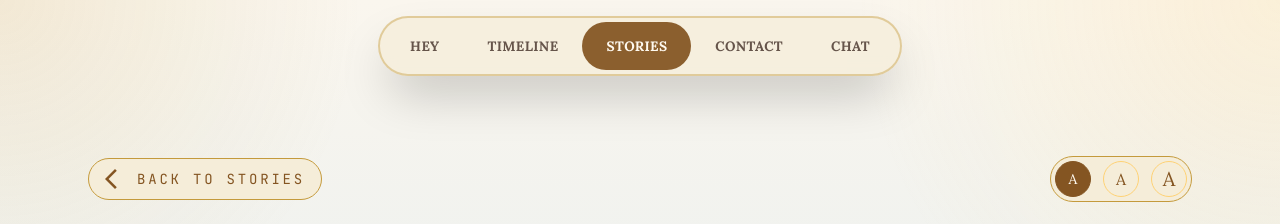
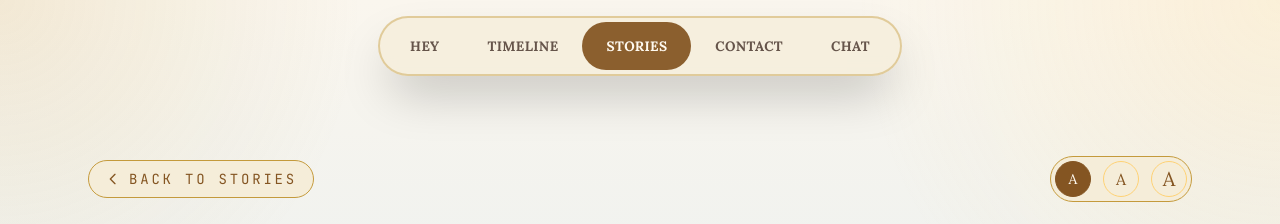
Before and after one commit to kishoreshanto/kishoreshanto, a SvelteKit app: page /story/meet-noir-1 in a window 1280 px wide. Shown: the top 224 px of the page. Built offline with nearby package versions, Linux system fonts and the light colour scheme; a web font is replaced by a local one.

Commit message:
Enhance image loading performance with lazy loading and async decoding for story images

```diff
--- a/src/routes/story/+page.svelte
+++ b/src/routes/story/+page.svelte
@@ -22,9 +22,15 @@
 <div
 	class="mx-auto mt-6 grid grid-cols-1 gap-6 md:grid-cols-2 md:px-16 lg:grid-cols-3 2xl:grid-cols-4"
 >
-	{#each data.stories as story (story.id)}
+	{#each data.stories as story, index (story.id)}
 		<a href={`/story/${story.id}`} class="story-card block h-full overflow-hidden">
-			<img src={story.coverImageUrl} alt={story.storyTitle} class="max-h-46" />
+			<img
+				src={story.coverImageUrl}
+				alt={story.storyTitle}
+				loading={index === 0 ? 'eager' : 'lazy'}
+				decoding="async"
+				class="max-h-46"
+			/>
 			<div class="story-card-body">
 				<h2 class="story-card-title">{story.storyTitle}</h2>
 				<p class="story-card-description">{story.storyDescription}</p>
--- a/src/routes/story/[id]/+page.svelte
+++ b/src/routes/story/[id]/+page.svelte
@@ -6,8 +6,6 @@
 
 	let { data }: PageProps = $props();
 	let fontSize = $state<FontSize>('small');
-	let coverImageWidthClass = $state('lg:w-1/2');
-	let coverImageElement = $state<HTMLImageElement | null>(null);
 
 	const dateFormatter = new Intl.DateTimeFormat('en-US', {
 		month: 'long',
@@ -39,7 +37,16 @@
 			href="/story"
 			class="inline-flex items-center gap-2 rounded-full border border-amber-400 bg-surface-card px-4 py-2 font-mono text-sm tracking-[0.2em] text-amber-700 uppercase transition-colors duration-200 hover:bg-amber-200 hover:text-amber-900"
 		>
-			<span class="material-symbols-outlined">arrow_back_ios</span>
+			<svg
+				aria-hidden="true"
+				class="h-4 w-4"
+				fill="none"
+				viewBox="0 0 24 24"
+				stroke="currentColor"
+				stroke-width="2"
+			>
+				<path stroke-linecap="round" stroke-linejoin="round" d="M15 19 8 12l7-7" />
+			</svg>
 			Back to stories
 		</a>
 
@@ -69,9 +76,10 @@
 	<article class="mt-6 flex flex-col">
 		<div class="flex flex-col lg:flex-row lg:items-center lg:justify-between lg:gap-12">
 			<img
-				bind:this={coverImageElement}
 				src={data.story.coverImageUrl}
 				alt={data.story.storyTitle}
+				decoding="async"
+				fetchpriority="high"
 				class="aspect-auto max-h-105 w-full rounded-2xl object-cover lg:max-h-132 lg:min-h-96 lg:max-w-lg"
 			/>
 
@@ -119,6 +127,8 @@
 							<img
 								src={imageUrl}
 								alt={`${data.story.storyTitle} gallery image`}
+								loading="lazy"
+								decoding="async"
 								class="h-64 w-full rounded-3xl object-cover"
 							/>
 						{/each}
@@ -128,6 +138,3 @@
 		</div>
 	</article>
 </div>
-
-<style>
-</style>
```
